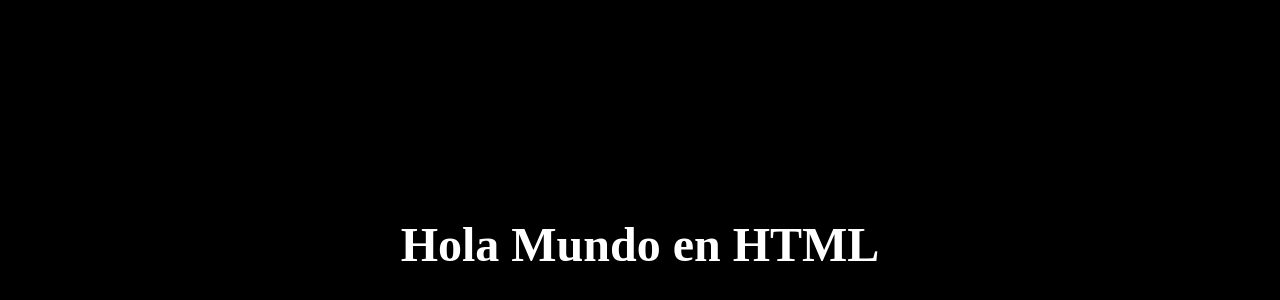
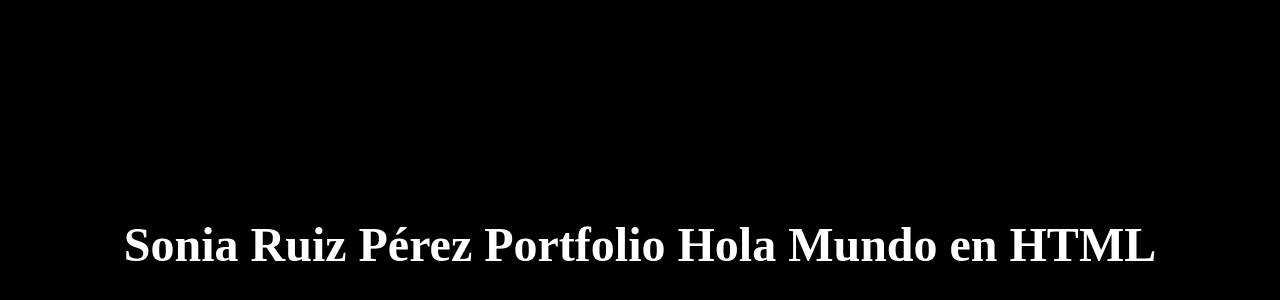
Before and after one commit to solkiria/solkiria, a plain HTML site: page index.html in a window 1280 px wide. Shown: the part 156-456 px from the top of the page. Drawn offline with Linux system fonts and the light colour scheme.

Commit message:
Update index.html

```diff
--- a/index.html
+++ b/index.html
@@ -24,6 +24,7 @@
     </style>
 </head>
 <body>
-    <h1>Hola Mundo en HTML</h1>
+    <h1>Sonia Ruiz Pérez Portfolio
+        Hola Mundo en HTML</h1>
 </body>
 </html>
```
